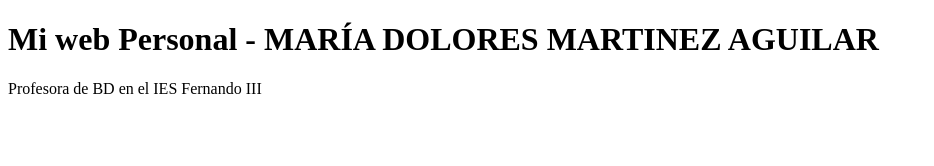
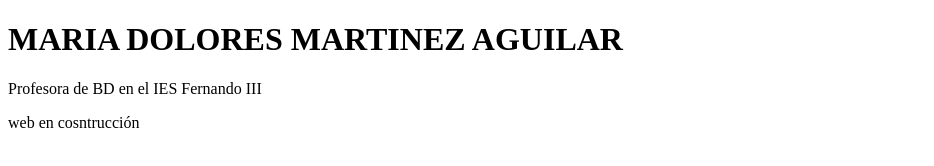
Before and after one commit to mdoloresaguister/mdoloresmartinez.github.io, a plain HTML site: page index.html in a window 1280 px wide. Shown: the whole page, without its empty margins (0-934 px from the left). Drawn offline with Linux system fonts and the light colour scheme.

Commit message:
Update index.html

```diff
--- a/index.html
+++ b/index.html
@@ -1,7 +1,8 @@
 <!DOCTYPE html>
 <html>
 <body>
-<h1>Mi web Personal - MARÍA DOLORES MARTINEZ AGUILAR</h1>
+<h1>MARIA DOLORES MARTINEZ AGUILAR</h1>
 <p>Profesora de BD en el IES Fernando III</p>
+  <P>web en cosntrucción </P>
 </body>
 </html>
```
